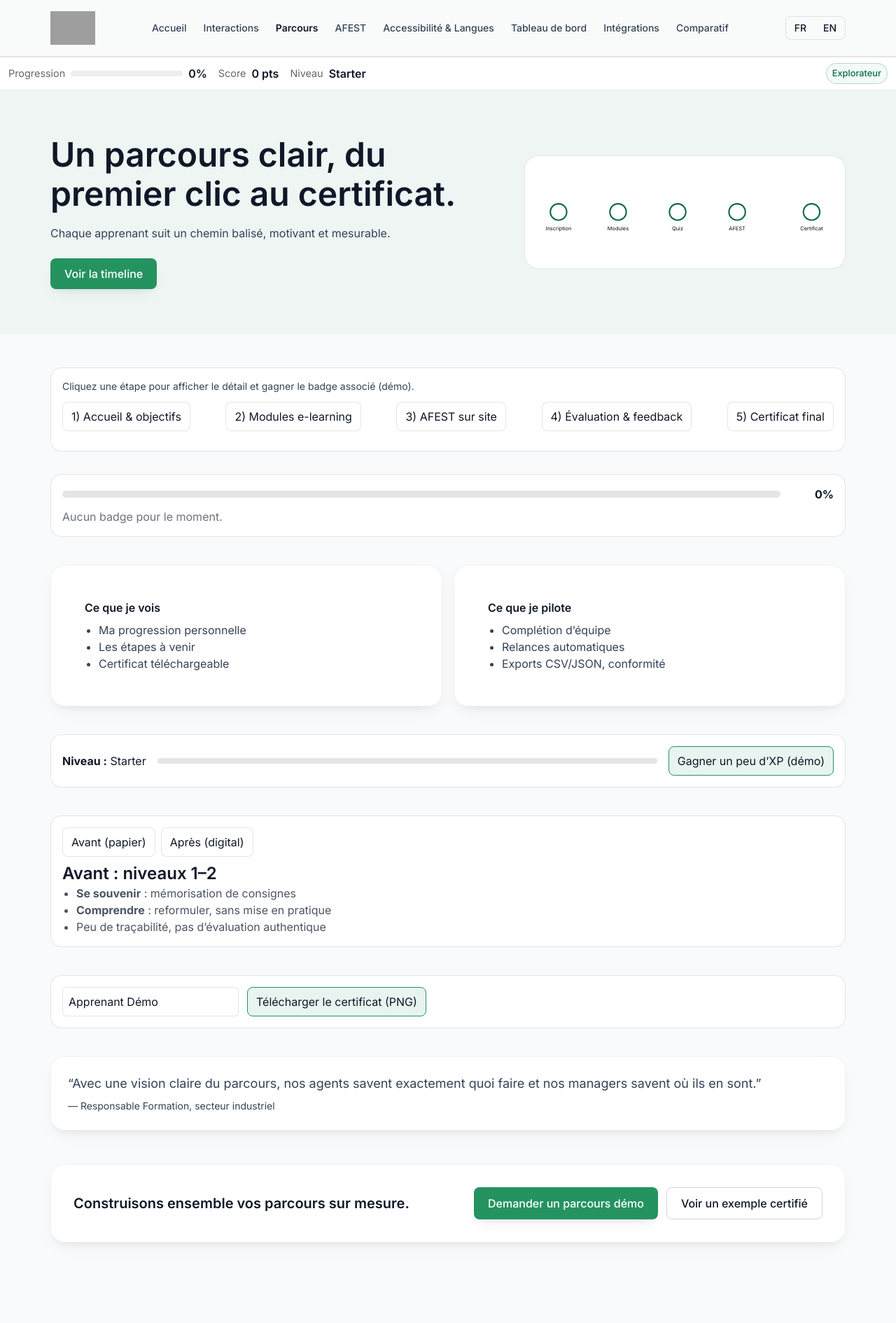
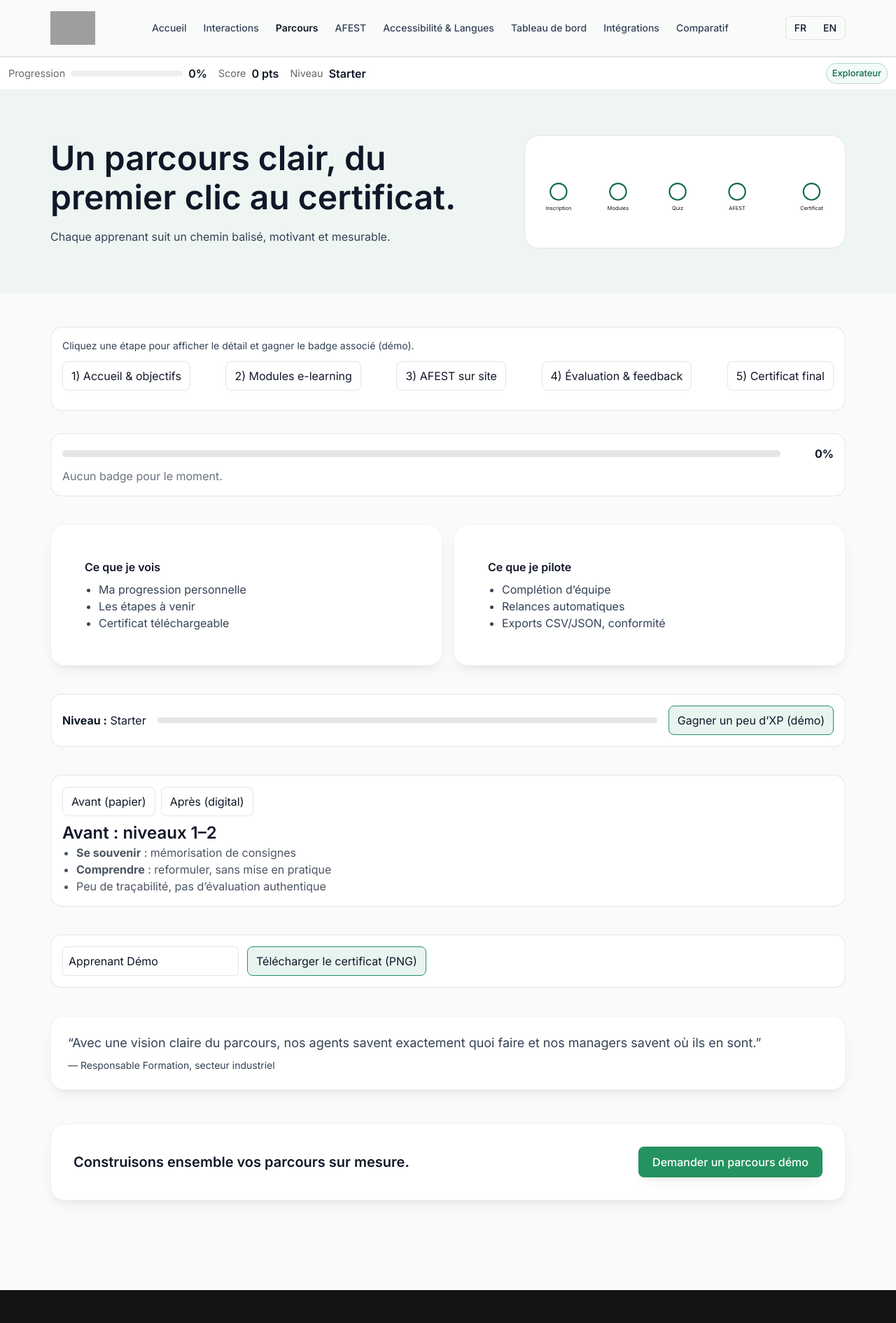
Before and after one commit to micktal/demo, a SvelteKit app: page /parcours in a window 1280 px wide. Shown: the top 1890 px of the page at 70% size. Built offline with nearby package versions, Linux system fonts and the light colour scheme; grey boxes are pictures that could not be loaded.

Commit message:
Apply DOM diff: remove timeline button and 'Voir un exemple certifié' button on Parcours page
cgen-b0fa44a9297042cfab04a2b7f27e5ce9

```diff
--- a/src/routes/parcours/+page.svelte
+++ b/src/routes/parcours/+page.svelte
@@ -76,7 +76,6 @@
     <div class="col-span-12 md:col-span-7">
       <h1>Un parcours clair, du premier clic au certificat.</h1>
       <p class="mt-4 max-w-2xl">Chaque apprenant suit un chemin balisé, motivant et mesurable.</p>
-      <div class="mt-6"><Button href="#timeline" variant="primary">Voir la timeline</Button></div>
     </div>
     <div class="col-span-12 md:col-span-5">
       <div class="rounded-xl overflow-hidden border border-black/10 bg-white p-4">
@@ -196,7 +195,6 @@
     </div>
     <div class="flex gap-3">
       <Button href="/interactions" variant="primary">Demander un parcours démo</Button>
-      <Button href="#cert" variant="ghost">Voir un exemple certifié</Button>
     </div>
   </div>
 </section>
```
